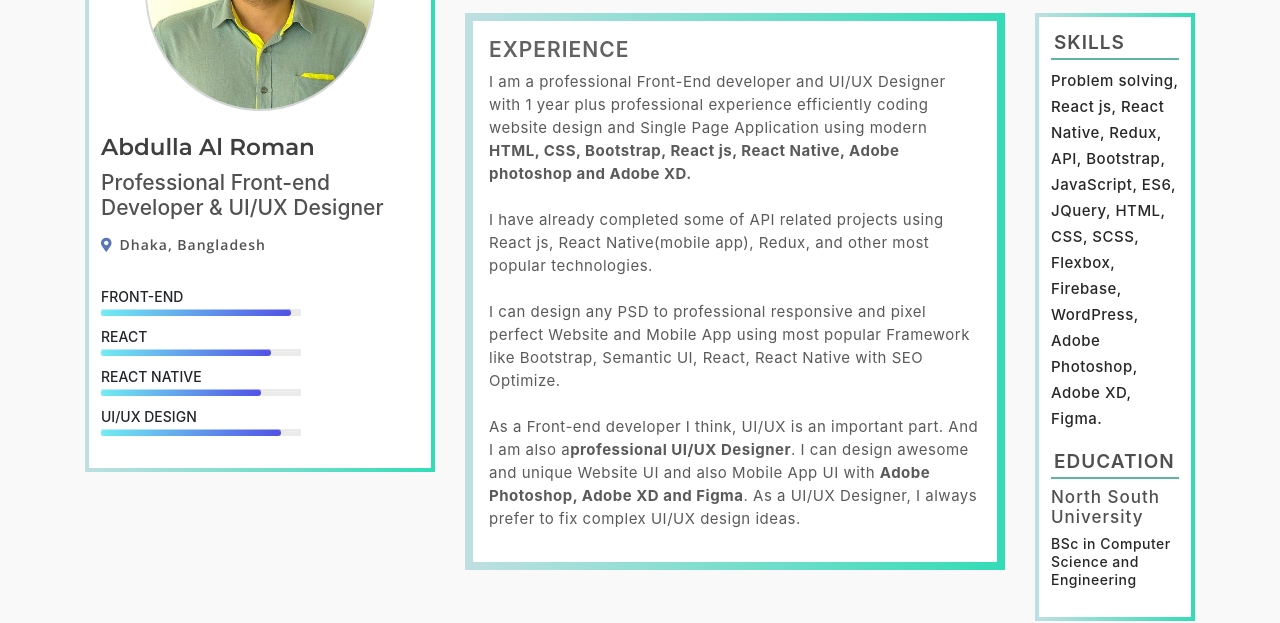
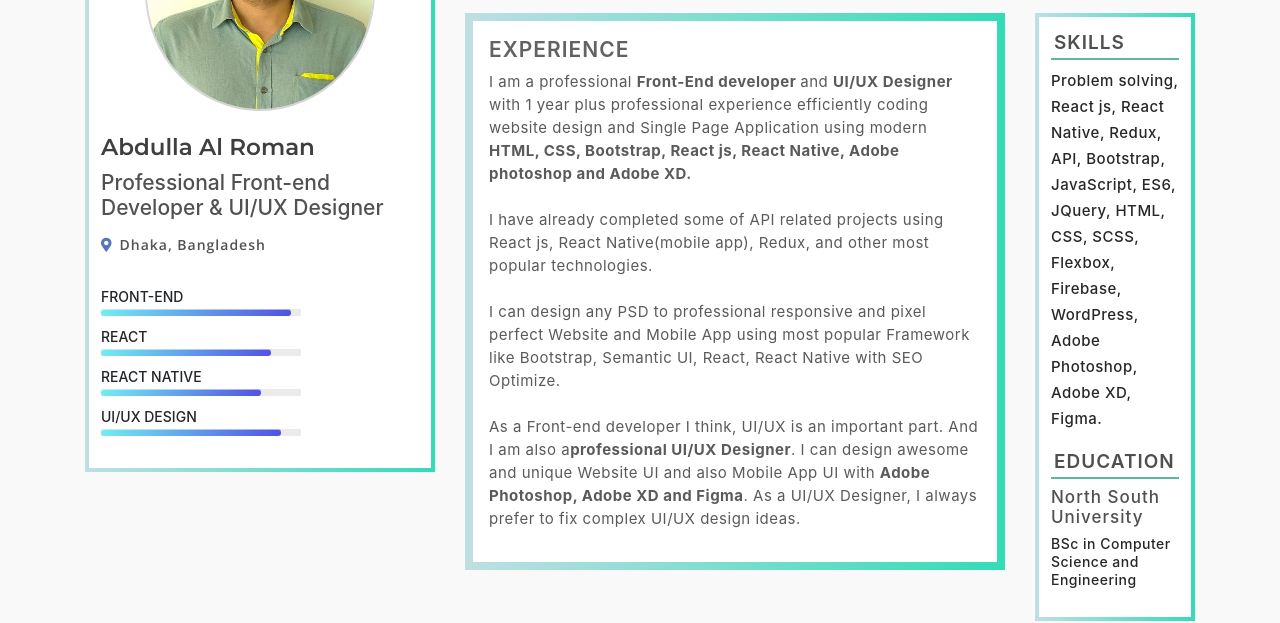
Before and after one commit to RomanSFE/my-portfolio, a React (Create React App) app: page / in a window 1280 px wide. Shown: the part 287-910 px from the top of the page. Built offline with nearby package versions, Linux system fonts and the light colour scheme.

Commit message:
small update

```diff
--- a/src/components/About.js
+++ b/src/components/About.js
@@ -65,7 +65,7 @@ class About extends Component {
                                     <div className="about-desc-bg">
                                         <div className="about-desc-textt">
                                             <h3>Experience</h3>
-                                            <p>I am a professional Front-End developer and UI/UX Designer with 1 year plus professional experience efficiently coding website design and
+                                            <p>I am a professional <strong> Front-End developer </strong> and <strong> UI/UX Designer </strong> with 1 year plus professional experience efficiently coding website design and
                                                 Single Page Application using modern <strong> HTML, CSS,
                                                 Bootstrap, React js, React Native, Adobe photoshop and Adobe XD.</strong><br></br> <br></br>
 
```
